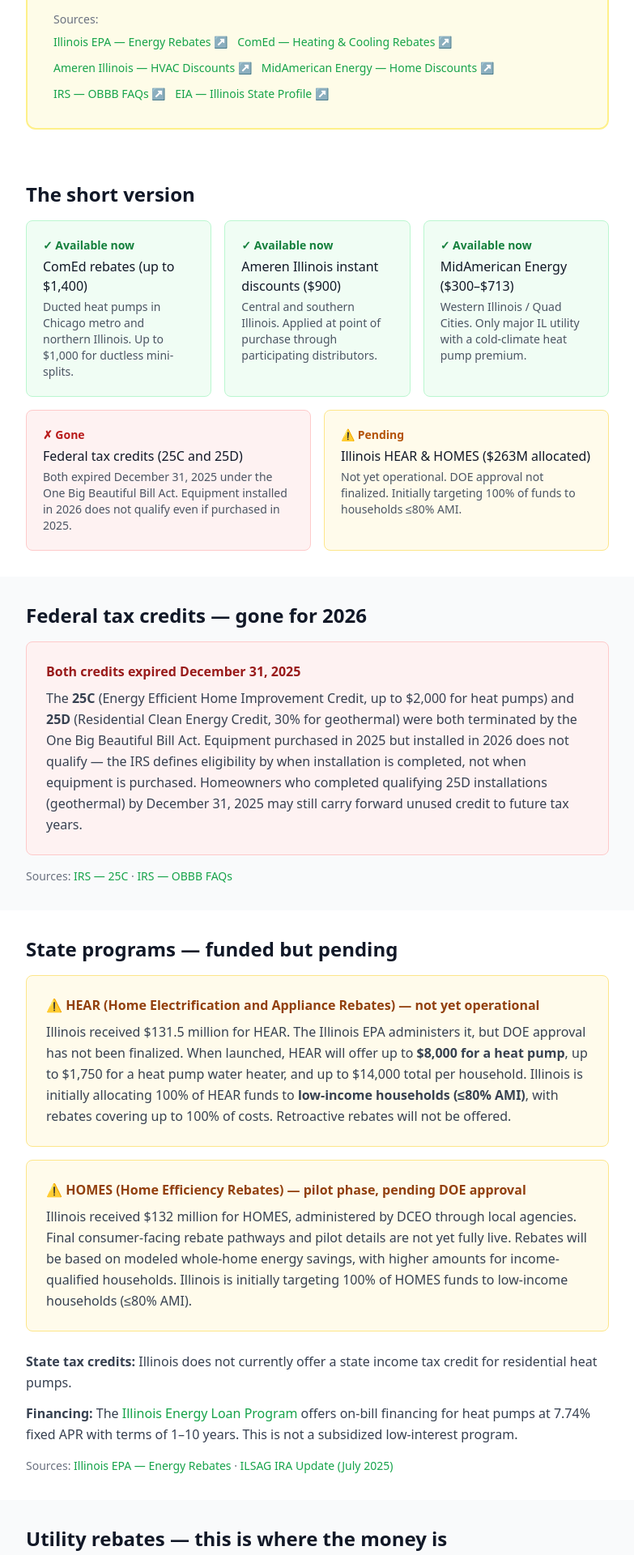
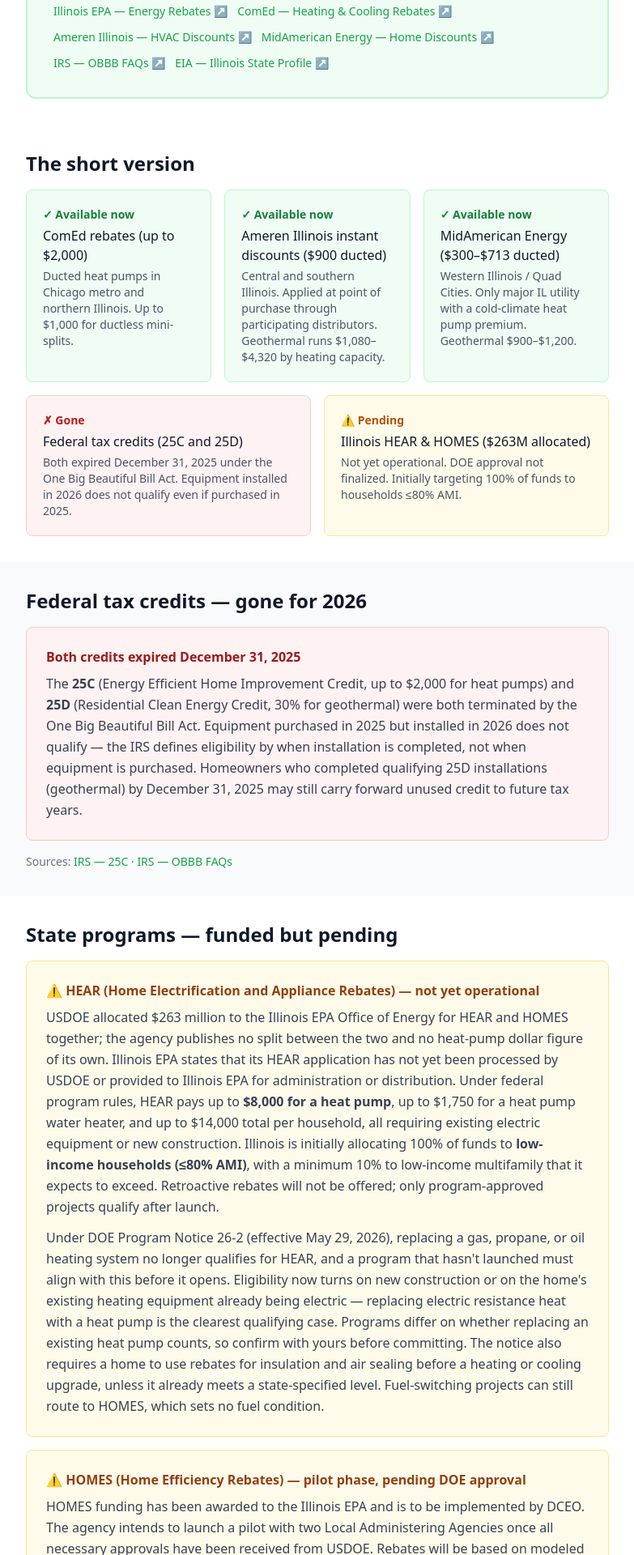
Before and after one commit to giniwproductions-88/homeenergybasics, a Next.js app: page /heat-pumps/states/il in a window 1280 px wide. Shown: the part 880-2800 px from the top of the page at 81% size, without its empty margins (248-1031 px from the left). Built offline with nearby package versions, Linux system fonts and the light colour scheme.

Commit message:
fix(il): full source pass - ComEd ducted ceiling is 2,000 not 1,400, three missing ComEd measures, Ameren geothermal 1,080-4,320, HEAR/HOMES corrected and conditioned, lastVerified 2026-09-18

```diff
--- a/src/app/heat-pumps/states/il/page.tsx
+++ b/src/app/heat-pumps/states/il/page.tsx
@@ -8,7 +8,7 @@
   title:
     "Illinois Heat Pump Rebates & Incentives 2026: ComEd, Ameren, MidAmerican | Home Energy Basics",
   description:
-    "Federal tax credits ended. Utility rebates of $300–$1,400 through ComEd, Ameren Illinois, and MidAmerican Energy are the primary incentive. Illinois HEAR and HOMES remain pending. Here's the complete 2026 picture.",
+    "Federal tax credits ended. ComEd pays up to $2,000 ducted, Ameren Illinois $900, MidAmerican $300–$713. Illinois HEAR and HOMES remain pending.",
   alternates: {
     canonical: "https://homeenergybasics.com/heat-pumps/states/il",
   },
@@ -47,7 +47,7 @@
         name: "What heat pump rebates are available in Illinois in 2026?",
         acceptedAnswer: {
           "@type": "Answer",
-          text: "Illinois heat pump rebates in 2026 come from your electric utility. ComEd offers up to $1,400 for ducted heat pumps and up to $1,000 for ductless systems. Ameren Illinois offers $900 for ducted and $630 for ductless. MidAmerican Energy offers $300–$713 with a cold-climate premium. The federal 25C tax credit expired December 31, 2025. Illinois HEAR and HOMES rebate programs have not yet launched.",
+          text: "Illinois heat pump rebates in 2026 come from your electric utility. ComEd offers up to $2,000 for ducted heat pumps, up to $1,000 for ductless systems, $750 for a heat pump water heater and $6,000 for geothermal. Ameren Illinois offers $900 for ducted, $630 for ductless and $1,080–$4,320 for geothermal by heating capacity. MidAmerican Energy offers $300–$563 standard and $563–$713 cold-climate for ducted, plus $900–$1,200 for geothermal. The federal 25C tax credit expired December 31, 2025. Illinois HEAR and HOMES rebate programs have not yet launched.",
         },
       },
       {
@@ -63,7 +63,7 @@
         name: "What is the status of Illinois HEAR rebates?",
         acceptedAnswer: {
           "@type": "Answer",
-          text: "Illinois received $131.5 million for the HEAR program (Home Electrification and Appliance Rebates), but as of June 2026 the program is not operational. DOE approval has not been finalized. Illinois is initially allocating 100% of HEAR funds to low-income households at or below 80% AMI. Retroactive rebates will not be offered.",
+          text: "USDOE allocated $263 million to Illinois EPA for HEAR and HOMES together, and the agency publishes no split between them. HEAR is not operational: Illinois EPA says its application has not yet been processed by USDOE. Under federal program rules HEAR pays up to $8,000 for a heat pump, up to $1,750 for a heat pump water heater, and up to $14,000 total per household, all requiring existing electric equipment or new construction. Illinois is initially allocating 100% of funds to low-income households at or below 80% AMI, a minimum 10% of that to low-income multifamily, and retroactive rebates will not be offered.",
         },
       },
       {
@@ -119,8 +119,9 @@
             With federal tax credits gone and state IRA rebate programs still
             pending launch, utility rebates are the main financial incentive
             available to Illinois homeowners in 2026. ComEd customers in the
-            Chicago area can access up to $1,400, Ameren Illinois serves central
-            and southern Illinois with instant discounts up to $900, and
+            Chicago area can access up to $2,000, Ameren Illinois serves central
+            and southern Illinois with instant discounts of $900 on a ducted heat
+            pump and up to $4,320 on geothermal, and
             MidAmerican Energy is the only major utility offering a cold-climate
             heat pump premium. Here&apos;s what&apos;s actually available.
           </p>
@@ -156,7 +157,7 @@
                 ✓ Available now
               </div>
               <p className="text-gray-900 font-medium">
-                ComEd rebates (up to $1,400)
+                ComEd rebates (up to $2,000)
               </p>
               <p className="text-sm text-gray-600 mt-1">
                 Ducted heat pumps in Chicago metro and northern Illinois.
@@ -168,11 +169,12 @@
                 ✓ Available now
               </div>
               <p className="text-gray-900 font-medium">
-                Ameren Illinois instant discounts ($900)
+                Ameren Illinois instant discounts ($900 ducted)
               </p>
               <p className="text-sm text-gray-600 mt-1">
                 Central and southern Illinois. Applied at point of purchase
-                through participating distributors.
+                through participating distributors. Geothermal runs $1,080–$4,320
+                by heating capacity.
               </p>
             </div>
             <div className="bg-green-50 border border-green-200 rounded-lg p-5">
@@ -180,11 +182,11 @@
                 ✓ Available now
               </div>
               <p className="text-gray-900 font-medium">
-                MidAmerican Energy ($300–$713)
+                MidAmerican Energy ($300–$713 ducted)
               </p>
               <p className="text-sm text-gray-600 mt-1">
                 Western Illinois / Quad Cities. Only major IL utility with a
-                cold-climate heat pump premium.
+                cold-climate heat pump premium. Geothermal $900–$1,200.
               </p>
             </div>
           </div>
@@ -276,15 +278,34 @@
               operational
             </p>
             <p className="text-gray-700 leading-relaxed">
-              Illinois received $131.5 million for HEAR. The Illinois EPA
-              administers it, but DOE approval has not been finalized. When
-              launched, HEAR will offer up to{" "}
+              USDOE allocated $263 million to the Illinois EPA Office of Energy for
+              HEAR and HOMES together; the agency publishes no split between the
+              two and no heat-pump dollar figure of its own. Illinois EPA states
+              that its HEAR application has not yet been processed by USDOE or
+              provided to Illinois EPA for administration or distribution. Under
+              federal program rules, HEAR pays up to{" "}
               <strong>$8,000 for a heat pump</strong>, up to $1,750 for a heat
-              pump water heater, and up to $14,000 total per household. Illinois
-              is initially allocating 100% of HEAR funds to{" "}
-              <strong>low-income households (≤80% AMI)</strong>, with rebates
-              covering up to 100% of costs. Retroactive rebates will not be
-              offered.
+              pump water heater, and up to $14,000 total per household, all
+              requiring existing electric equipment or new construction.
+              Illinois is initially allocating 100% of funds to{" "}
+              <strong>low-income households (≤80% AMI)</strong>, with a minimum 10%
+              to low-income multifamily that it expects to exceed. Retroactive
+              rebates will not be offered; only program-approved projects qualify
+              after launch.
+            </p>
+            <p className="text-gray-700 leading-relaxed mt-3">
+              Under DOE Program Notice 26-2 (effective May 29, 2026), replacing a
+              gas, propane, or oil heating system no longer qualifies for HEAR, and
+              a program that hasn&apos;t launched must align with this before it
+              opens. Eligibility now turns on new construction or on the
+              home&apos;s existing heating equipment already being electric &mdash;
+              replacing electric resistance heat with a heat pump is the clearest
+              qualifying case. Programs differ on whether replacing an existing
+              heat pump counts, so confirm with yours before committing. The notice
+              also requires a home to use rebates for insulation and air sealing
+              before a heating or cooling upgrade, unless it already meets a
+              state-specified level. Fuel-switching projects can still route to
+              HOMES, which sets no fuel condition.
             </p>
           </div>
 
@@ -294,12 +315,14 @@
               approval
             </p>
             <p className="text-gray-700 leading-relaxed">
-              Illinois received $132 million for HOMES, administered by DCEO
-              through local agencies. Final consumer-facing rebate pathways and
-              pilot details are not yet fully live. Rebates will be based on
-              modeled whole-home energy savings, with higher amounts for
-              income-qualified households. Illinois is initially targeting 100%
-              of HOMES funds to low-income households (≤80% AMI).
+              HOMES funding has been awarded to the Illinois EPA and is to be
+              implemented by DCEO. The agency intends to launch a pilot with two
+              Local Administering Agencies once all necessary approvals have been
+              received from USDOE. Rebates will be based on modeled whole-home
+              energy savings, with higher amounts for income-qualified households.
+              Illinois is initially targeting 100% of funds to low-income
+              households (≤80% AMI). Illinois EPA publishes no separate dollar
+              figure for HOMES; the $263 million covers both programs.
             </p>
           </div>
 
@@ -365,7 +388,7 @@
             </h3>
             <div className="grid md:grid-cols-3 gap-3 mb-4">
               <div className="bg-green-50 rounded-lg p-4 text-center">
-                <p className="text-2xl font-bold text-green-700">Up to $1,400</p>
+                <p className="text-2xl font-bold text-green-700">Up to $2,000</p>
                 <p className="text-sm text-gray-600">Ducted heat pump</p>
               </div>
               <div className="bg-green-50 rounded-lg p-4 text-center">
@@ -381,13 +404,48 @@
             </div>
             <p className="text-gray-700 leading-relaxed mb-3">
               As of March 1, 2026, ComEd rebates are tiered by heating capacity
-              (tonnage) rather than a flat amount, and equipment must still meet
-              ENERGY STAR cold-climate efficiency floors to qualify. A{" "}
+              (tonnage) rather than a flat amount. A{" "}
               <strong>
                 ComEd Residential Heating and Cooling Trade Ally
               </strong>{" "}
               must perform the installation. Check ComEd&apos;s current program
-              materials for the latest per-ton amounts and application deadlines.
+              materials for application deadlines.
+            </p>
+            <div className="overflow-x-auto mb-3">
+              <table className="w-full text-sm">
+                <thead>
+                  <tr className="border-b-2 border-gray-200">
+                    <th className="text-left py-2 px-3">Ducted system</th>
+                    <th className="text-right py-2 px-3">Tier 1</th>
+                    <th className="text-right py-2 px-3">Tier 2</th>
+                  </tr>
+                </thead>
+                <tbody>
+                  <tr className="border-b border-gray-100">
+                    <td className="py-2 px-3">Under 2.5 tons</td>
+                    <td className="py-2 px-3 text-right font-semibold">$900</td>
+                    <td className="py-2 px-3 text-right font-semibold">$1,500</td>
+                  </tr>
+                  <tr className="border-b border-gray-100">
+                    <td className="py-2 px-3">2.5 tons and up</td>
+                    <td className="py-2 px-3 text-right font-semibold">$1,400</td>
+                    <td className="py-2 px-3 text-right font-semibold">$2,000</td>
+                  </tr>
+                </tbody>
+              </table>
+            </div>
+            <p className="text-sm text-gray-600 mb-3">
+              Add $75 to any tier with an ENERGY STAR smart thermostat. Tonnage is
+              heating capacity ÷ 12,000. Ductless and mixed-use mini-splits: $500
+              under 1.5 tons, $1,000 at 1.5 tons and up, with the same $75 adder.
+            </p>
+            <p className="text-gray-700 leading-relaxed mb-3">
+              ComEd also pays <strong>$6,000 per home</strong> for geothermal
+              including the ground loop, <strong>$1,200 per unit</strong> for a
+              geothermal indoor replacement, and <strong>$750 per unit</strong> for
+              a heat pump water heater with a First Hour Rate of 45 gal/hr or more.
+              Both geothermal rebates require pre-approval and an EESP certified by
+              the ICC and for geothermal work; self-installs do not qualify.
             </p>
             <p className="text-gray-700 leading-relaxed">
               <strong>Income-eligible customers</strong> can access enhanced
@@ -441,7 +499,7 @@
                     { equip: "Ductless mini-split", amt: "$630", notes: "≥16 SEER2, ≥8.55 HSPF2; limit 2/acct" },
                     { equip: "HPWH (installed)", amt: "$1,150", notes: "Through Program Ally contractor" },
                     { equip: "HPWH (self-install)", amt: "$800", notes: "Online rebate or Lowe's/HD coupon" },
-                    { equip: "Geothermal", amt: "$1,350–$5,400", notes: "+$500 with desuperheater" },
+                    { equip: "Geothermal", amt: "$1,080–$4,320", notes: "By heating capacity, ten tiers; +$500 with desuperheater" },
                   ].map((row) => (
                     <tr key={row.equip} className="border-b border-gray-100">
                       <td className="py-2 px-3">{row.equip}</td>
@@ -456,6 +514,17 @@
                 </tbody>
               </table>
             </div>
+            <p className="text-gray-700 leading-relaxed mt-3">
+              <strong>Eligibility gate:</strong> the program fact sheet requires
+              that the end user have an Energy Efficiency Programs Charge on their
+              Ameren Illinois electric bill for the service point corresponding to
+              the sale. That excludes customers inside Ameren&apos;s footprint who
+              do not pay the rider. Limits are two per residential account on
+              ducted, ductless, geothermal and ERV, and one on smart thermostats;
+              in multifamily the limits apply per housing unit. The program does
+              not incentivize ground-source installations that use a gas furnace,
+              which forecloses dual-fuel geothermal.
+            </p>
             <p className="text-gray-700 leading-relaxed mt-3">
               <strong>Income-qualified customers</strong> can receive up to 80%
               cost coverage through the Home Efficiency Income Qualified Program,
@@ -512,8 +581,20 @@
               </table>
             </div>
             <p className="text-sm text-gray-500 mt-3">
-              Rebates capped at 70% of equipment cost. Limit 2 per equipment
-              type per address.
+              MidAmerican caps prescriptive rebates at 70% of equipment cost,
+              labor excluded, and limits two rebates per equipment type per
+              installation address. Eligibility requires that MidAmerican deliver
+              the primary electricity or natural gas to the equipment, in its
+              Illinois service territory.
+            </p>
+            <p className="text-sm text-gray-500 mt-2">
+              Equipment must be purchased, installed and operating between
+              January 1 and December 31, 2026, and prescriptive applications are
+              due within 90 days of the dealer invoice or by December 31, 2026,
+              whichever comes first. Rebates run until approved funds are exhausted
+              or that date, whichever comes first, first come first served.
+              MidAmerican states that instant discounts cannot be combined with any
+              other rebate or incentive program, including prescriptive rebates.
             </p>
             <p className="text-sm text-gray-500 mt-2">
               <a
@@ -594,7 +675,7 @@
                 {[
                   { label: "Federal 25C", amt: "$0", note: "Expired" },
                   { label: "HEAR rebate", amt: "$0", note: "Not eligible above 150% AMI" },
-                  { label: "ComEd utility rebate", amt: "Up to $1,400", note: "Available now" },
+                  { label: "ComEd utility rebate", amt: "Up to $2,000", note: "Available now; Tier 2, 2.5 tons and up" },
                 ].map((row) => (
                   <tr key={row.label} className="border-b border-gray-100">
                     <td className="py-2 px-3">{row.label}</td>
@@ -609,7 +690,7 @@
                 <tr className="bg-blue-50">
                   <td className="py-2 px-3 font-bold">Realistic total</td>
                   <td className="py-2 px-3 text-right font-bold text-green-700">
-                    Up to $1,400
+                    Up to $2,000 (Tier 2, 2.5 tons and up)
                   </td>
                   <td className="py-2 px-3"></td>
                 </tr>
@@ -629,8 +710,8 @@
             <table className="w-full text-sm">
               <tbody>
                 {[
-                  { label: "HEAR (heat pump)", amt: "Up to $8,000", note: "When launched" },
-                  { label: "HEAR (panel + wiring)", amt: "Up to $6,500", note: "When launched" },
+                  { label: "HEAR (heat pump)", amt: "Up to $8,000", note: "When launched; requires existing electric equipment or new construction" },
+                  { label: "HEAR (panel + wiring)", amt: "Up to $6,500", note: "When launched; requires existing electric equipment or new construction" },
                   { label: "ComEd income-eligible", amt: "Enhanced", note: "Higher than market rate" },
                 ].map((row) => (
                   <tr key={row.label} className="border-b border-gray-100">
@@ -676,7 +757,21 @@
               </a>{" "}
               provides up to $20,000 in free improvements including HVAC
               replacement for households at or below 200% of the Federal Poverty
-              Level.
+              Level, plus a separate $4,000 for health and safety work &mdash;
+              $24,000 in all. Income is not the only door: households that received
+              LIHEAP in the last 12 months, or Title IV or XVI cash assistance in
+              the preceding 12 months, or that are enrolled in listed HUD programs
+              (CDBG, HOME, Public Housing, Vouchers, HUD-VASH, LIHTC) or USDA
+              programs (Sections 521, 502, 533, 504), qualify categorically. PY2027
+              guidelines run $31,920 for one person and $66,000 for four, adding
+              $11,360 per member above twelve; at sizes eight through twelve a
+              second, lower column applies to state-funded work &mdash; 60% of
+              State Median Income rather than 200% FPL.
+            </p>
+            <p className="text-gray-700 leading-relaxed mt-3">
+              LIHEAP is bill assistance rather than a heat pump rebate, but
+              Illinois EPA lists it among the energy funding available now, and the
+              same Help Illinois Families line answers for it.
             </p>
           </div>
         </div>
@@ -714,7 +809,7 @@
             rebate tiers.
           </p>
           <p className="text-gray-700 leading-relaxed">
-            Roughly three-quarters of Illinois households heat with natural gas,
+            Almost three-quarters of Illinois households heat with natural gas,
             making most heat pump installations a gas-to-electric fuel switch.
             That means potentially eliminating your gas service charges but
             possibly requiring an electrical panel upgrade. Gas utilities offer
@@ -914,7 +1009,8 @@
                 Illinois&apos;s $263 million in IRA rebate funding remains
                 pending. When these programs go live, income-qualified
                 homeowners could access up to $8,000–$16,000 in additional
-                rebates. Monitor the{" "}
+                rebates — HEAR requires existing electric equipment or new
+                construction. Monitor the{" "}
                 <a
                   href="https://epa.illinois.gov/topics/energy/energy-rebates.html"
                   target="_blank"
--- a/src/data/incentives.ts
+++ b/src/data/incentives.ts
@@ -549,10 +549,10 @@
     stateCode: "IL",
     stateName: "Illinois",
     status: "open",
-    lastVerified: "2026-06-02",
-    lastUpdated: "2026-06-02",
-    summary:
-      "Federal tax credits expired. Utility rebates up to $1,800 are available through ComEd, Ameren Illinois, MidAmerican Energy, and some municipal utilities. Illinois HEAR and HOMES rebates are still pending launch.",
+    lastVerified: "2026-09-18",
+    lastUpdated: "2026-09-18",
+    summary:
+      "Federal tax credits expired. Utility rebates are the primary incentive: ComEd up to $2,000 ducted, Ameren Illinois up to $900 ducted, MidAmerican up to $713. Illinois HEAR has not been processed by DOE; HOMES is awarded and awaiting approval for a two-agency pilot.",
     sources: [
       {
         label: "Illinois EPA — Energy Rebates",
```
